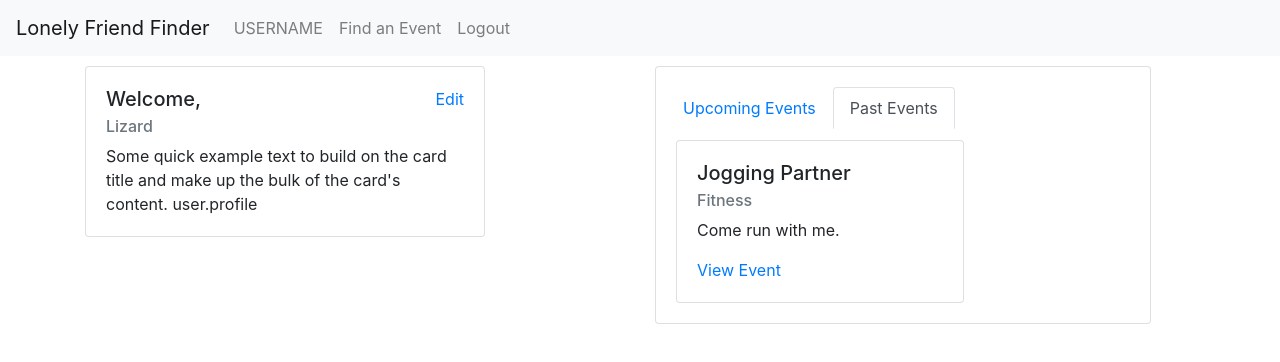
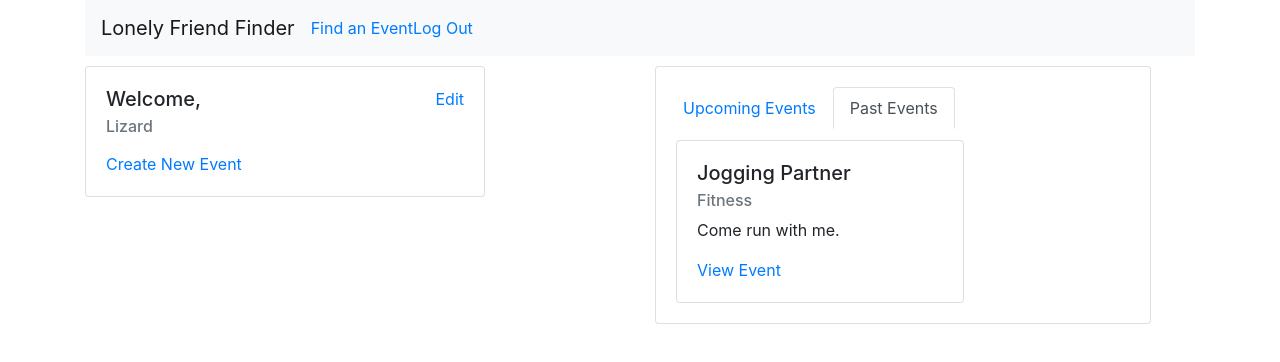
Before and after one commit to thejihongjin/22-Project-3, a React (Create React App) app in the folder client/: page /user in a window 1280 px wide. Shown: the top 362 px of the page. Built offline with nearby package versions, Linux system fonts and the light colour scheme.

Commit message:
Nav is now working

```diff
--- a/client/src/App.js
+++ b/client/src/App.js
@@ -14,11 +14,9 @@ const SearchEvent = React.lazy(() => import("./pages/SearchEvent"));
 function App() {
     return(
         <Router history={history}>
-                <Navigation />
                 <UserProvider>
                 <React.Suspense fallback={<Loading />}>
                     <Switch>
-
                         <Route exact path="/" component={About}/>
                         <Route exact path="/user" component={User} />
                         <Route exact path="/create" component={CreateEvent} />
--- a/client/src/components/Navigation.js
+++ b/client/src/components/Navigation.js
@@ -1,8 +1,11 @@
 import React from 'react';
 import Navbar from "react-bootstrap/Navbar";
 import Nav from "react-bootstrap/Nav";
+import { Link} from "react-router-dom";
+import { useUserContext} from "../utils/userContext";
 
 function Navigation() {
+    const [state,dispatch] = useUserContext()
     return (
         // <div style={{ margin: "0 auto" }}>hi</div>
         <Navbar sticky="top" bg="light" expand="lg">
@@ -10,9 +13,15 @@ function Navigation() {
             <Navbar.Toggle aria-controls="basic-navbar-nav" />
             <Navbar.Collapse id="basic-navbar-nav">
                 <Nav className="mr-auto">
-                    <Nav.Link href="/user">USERNAME</Nav.Link>
-                    <Nav.Link href="/search">Find an Event</Nav.Link>
-                    <Nav.Link href="/about">Logout</Nav.Link>
+                    <Nav.Item>
+                        <Link to="/user">{state.user.displayname}</Link>
+                    </Nav.Item>
+                    <Nav.Item>
+                        <Link to="/search">Find an Event</Link>
+                    </Nav.Item>
+                    <Nav.Item>
+                        <Link to="/about">Log Out</Link>
+                    </Nav.Item>
                 </Nav>
             </Navbar.Collapse>
         </Navbar >
--- a/client/src/pages/CreateEvent.js
+++ b/client/src/pages/CreateEvent.js
@@ -19,6 +19,7 @@ import React, { Component } from 'react';
 // import { BrowserRouter as Router, Route } from 'react-router-dom';
 import Map from "../components/Map"
 import GeocodeForm from "../components/GeocodeForm"
+import Navigation from "../components/Navigation"
 
 const useStyles = {
   grid: {
@@ -51,6 +52,7 @@ export default function CreateEvent() {
   }
   return (
     <Container>
+      <Navigation/>
       <Row>
         <Col>
           <Card>
--- a/client/src/pages/Register.js
+++ b/client/src/pages/Register.js
@@ -1,4 +1,4 @@
-import React from "react";
+import React, {useState}from "react";
 // import User from "../pages/User";
 import { Container, Row, Col } from "react-bootstrap";
 import { Form, Button } from "react-bootstrap";
--- a/client/src/pages/SearchEvent.js
+++ b/client/src/pages/SearchEvent.js
@@ -3,6 +3,8 @@ import React from 'react';
 import Card from "react-bootstrap/Card";
 import Form from "react-bootstrap/Form";
 import Button from "react-bootstrap/Button";
+
+import Navigation from "../components/Navigation"
 
 function SearchEvent() {
   const cardStyle = {
@@ -13,6 +15,7 @@ function SearchEvent() {
     <div style={{ margin: "0 auto" }}>
       {/* navbar - HOME/OTHER NAV LINKS */}
       {/* search bar - event name, category, time frame, distance (google api) */}
+      <Navigation/>
       <Card style={{ margin: "25px" }}>
         <Card.Body>
           <Card.Title>Event Search</Card.Title>
--- a/client/src/pages/User.js
+++ b/client/src/pages/User.js
@@ -10,6 +10,8 @@ import Container from "react-bootstrap/Container";
 import Row from "react-bootstrap/Row";
 import Col from "react-bootstrap/Col";
 import { useUserContext} from "../utils/userContext"
+import Navigation from "../components/Navigation"
+import { Link} from "react-router-dom"
 
 const useStyles = {
   flexBetween: {
@@ -45,6 +47,7 @@ const User = (props) => {
 
   return (
     <Container>
+      <Navigation/>
       <Row>
         <Col>
           <Card style={{ width: "25em", margin: "10px 0" }}>
@@ -57,10 +60,11 @@ const User = (props) => {
               </div>
               <Card.Subtitle className="mb-2 text-muted">Lizard</Card.Subtitle>
               <Card.Text>
-                Some quick example text to build on the card title and make up
-                the bulk of the card's content.
-                user.profile
+                {user.bio === ""
+                 ? "Add some info about yourself"
+                 : user.bio}
               </Card.Text>
+              <Link to="/create" class="card-link">Create New Event</Link>
             </Card.Body>
           </Card>
         </Col>
```
